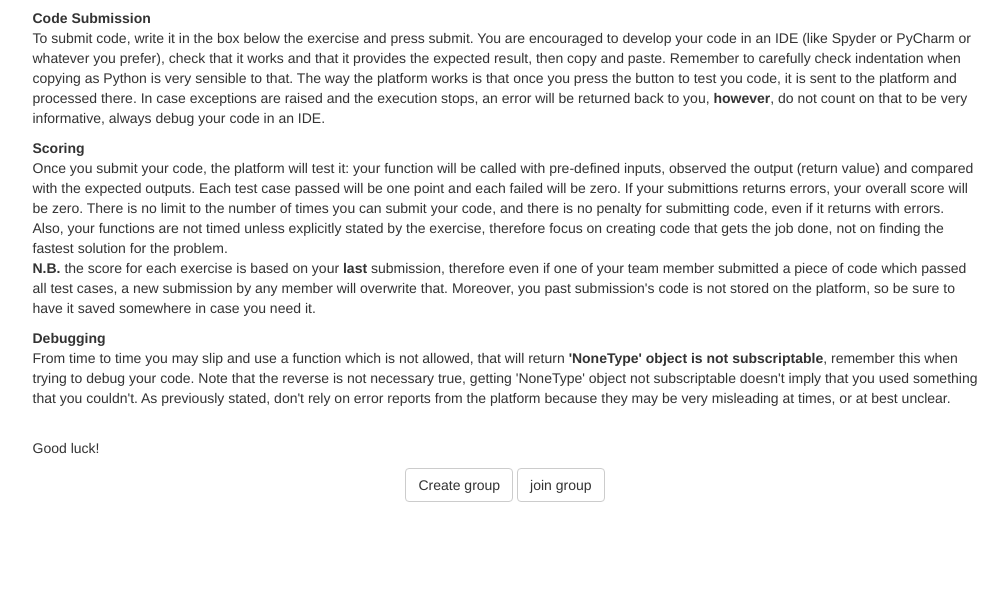
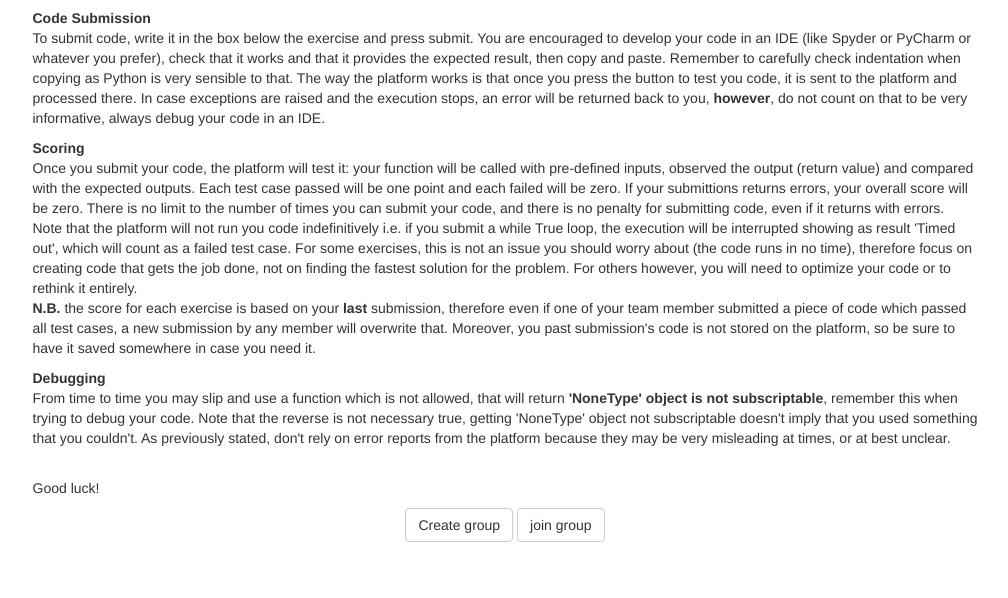
Before and after one commit to guglielmogattiglio/py_submit_plat, a Flask app: page /welcome in a window 1280 px wide. Shown: the part 468-1066 px from the top of the page, without its empty margins (150-1158 px from the left). Run offline with Flask 2, Linux system fonts and the light colour scheme; parts of the project's set-up code (start-up, migrations or seed data) failed here and were passed over; some libraries are stand-ins or nearby versions.

Commit message:
add time out result to description

```diff
--- a/app/templates/welcome.html
+++ b/app/templates/welcome.html
@@ -27,7 +27,7 @@
 
 			<p>
 			<b>Scoring</b><br>
-			Once you submit your code, the platform will test it: your function will be called with pre-defined inputs, observed the output (return value) and compared with the expected outputs. Each test case passed will be one point and each failed will be zero. If your submittions returns errors, your overall score will be zero. There is no limit to the number of times you can submit your code, and there is no penalty for submitting code, even if it returns with errors. Also, your functions are not timed unless explicitly stated by the exercise, therefore focus on creating code that gets the job done, not on finding the fastest solution for the problem. <br>
+			Once you submit your code, the platform will test it: your function will be called with pre-defined inputs, observed the output (return value) and compared with the expected outputs. Each test case passed will be one point and each failed will be zero. If your submittions returns errors, your overall score will be zero. There is no limit to the number of times you can submit your code, and there is no penalty for submitting code, even if it returns with errors. Note that the platform will not run you code indefinitively i.e. if you submit a while True loop, the execution will be interrupted showing as result 'Timed out', which will count as a failed test case. For some exercises, this is not an issue you should worry about (the code runs in no time), therefore focus on creating code that gets the job done, not on finding the fastest solution for the problem. For others however, you will need to optimize your code or to rethink it entirely. <br>
 			<b>N.B.</b> the score for each exercise is based on your <b>last</b> submission, therefore even if one of your team member submitted a piece of code which passed all test cases, a new submission by any member will overwrite that. Moreover, you past submission's code is not stored on the platform, so be sure to have it saved somewhere in case you need it.
 			</p>
 
```
